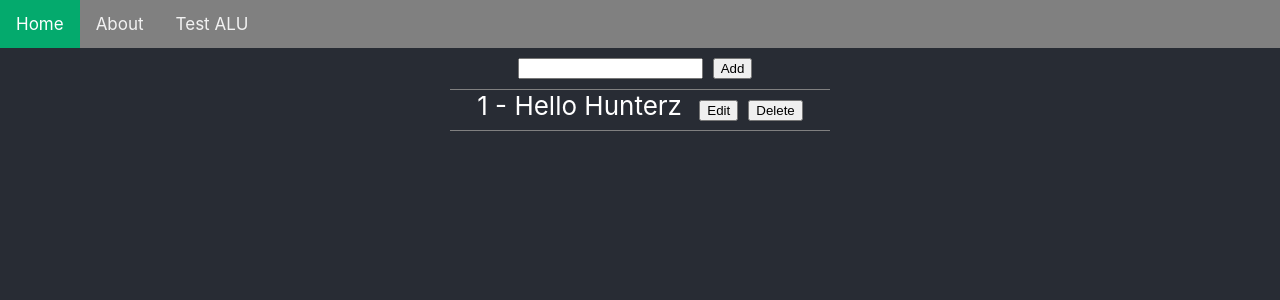
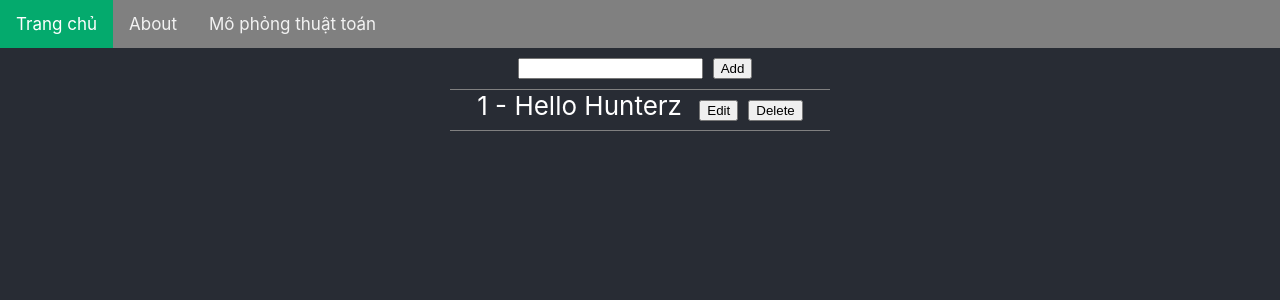
Before and after one commit to PTHoangAnh/Mo-Phong-Thuat-Toan-ALU, a React (Create React App) app: page / in a window 1280 px wide. Shown: the top 300 px of the page. Built offline with nearby package versions, Linux system fonts and the light colour scheme.

Commit message:
thay doi menu

```diff
--- a/src/pages/Nav/Nav.js
+++ b/src/pages/Nav/Nav.js
@@ -7,13 +7,13 @@ class Nav extends React.Component {
         return (
             <div className="topnav">
                 <NavLink to="/" activeClassName="active" exact={true}>
-                    Home
+                    Trang chủ
                 </NavLink>
                 <NavLink to="/about" activeClassName="active">
                     About
                 </NavLink>
                 <NavLink to="/testALU" activeClassName="active">
-                    Test ALU
+                    Mô phỏng thuật toán
                 </NavLink>
             </div>
         )
```
